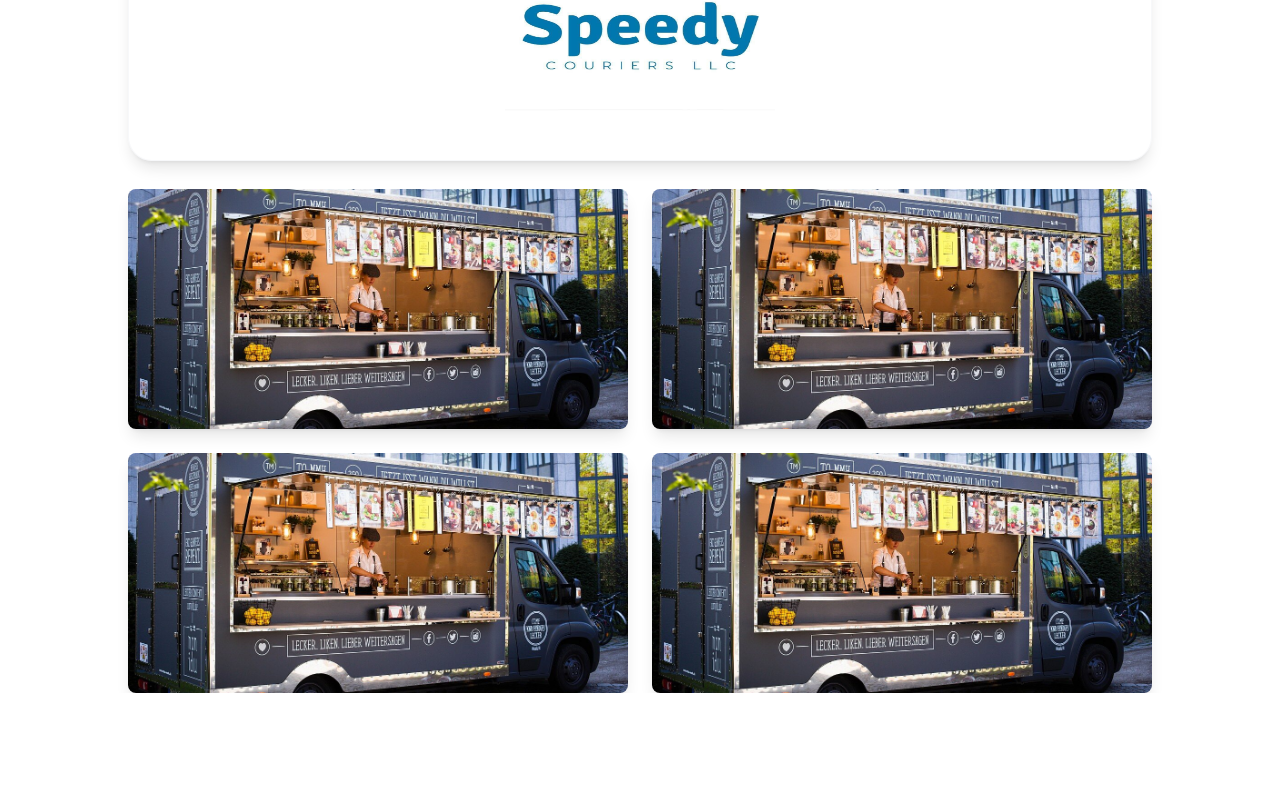
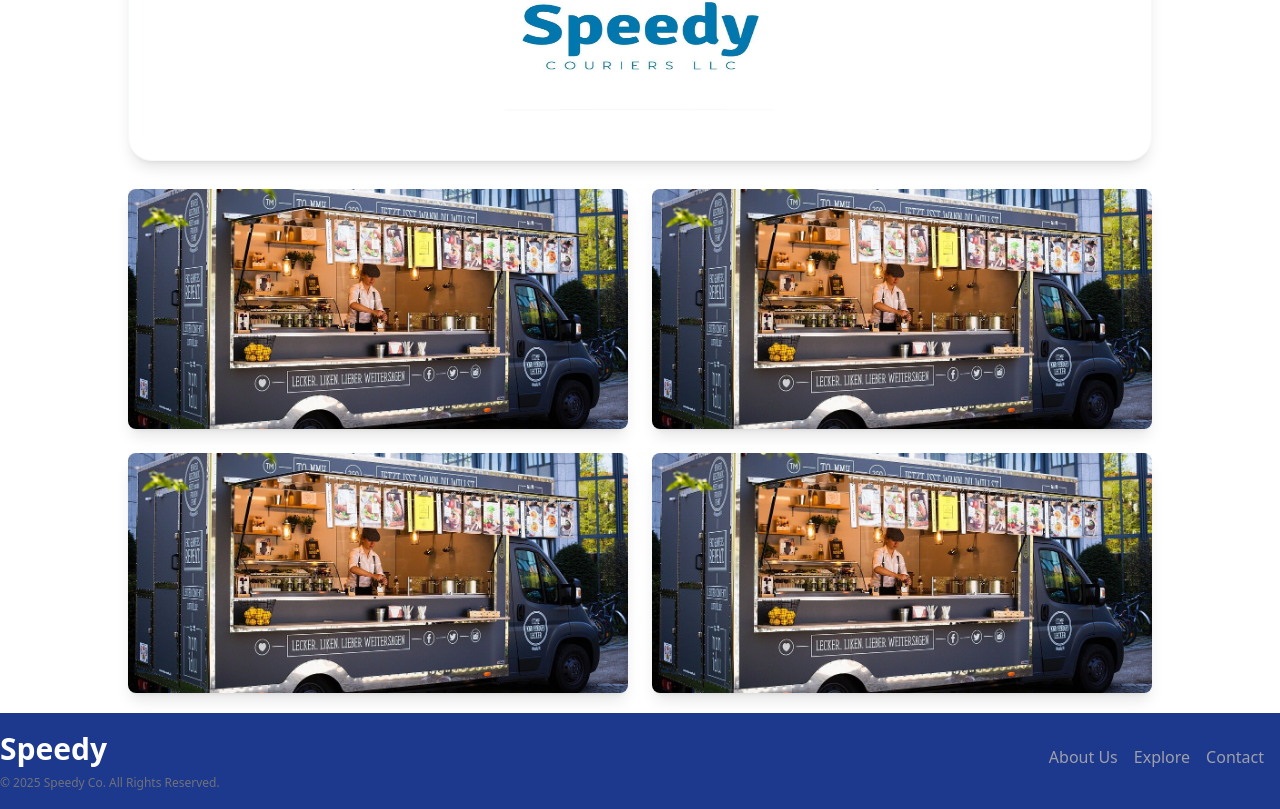
Before and after one commit to KYADMZ/Proyecto-speedy, a Next.js app in the folder spdy/: page / in a window 1280 px wide. Shown: the part 1196-2005 px from the top of the page. Before the commit the page ends 1889 px from the top, so only its background shows below. Built offline with nearby package versions, Linux system fonts and the light colour scheme.

Commit message:
se añadio el footer

```diff
--- a/spdy/app/UI/home/page.jsx
+++ b/spdy/app/UI/home/page.jsx
@@ -26,7 +26,7 @@ export default function home() {
                 </div>
             </section>
 
-            <section>
+            <section className="mb-5">
                 <div className="grid grid-cols-1 sm:grid-cols-2 gap-6 max-w-5xl mx-auto">
                     <div className="relative w-full h-60 rounded-lg overflow-hidden shadow-lg group">
                         <img src="foodT.jpg" alt="Imagen 2" className="w-full h-full object-cover" />
--- /dev/null
+++ b/spdy/app/components/footer.jsx
@@ -0,0 +1,40 @@
+import React from "react";
+
+export default function Footer() {
+    return (
+        <footer className="bg-blue-900 text-white py-4">
+            <div className="container mx-auto flex justify-between items-center">
+                {/* Logo y texto */}
+                <div className="text-left">
+                    <h3 className="text-3xl font-semibold">Speedy</h3>
+                    {/* Pie de página con derechos reservados */}
+                    <div className="text-zinc-500 text-xs mt-2">
+                        &copy; 2025 Speedy Co. All Rights Reserved.
+                    </div>
+                </div>
+
+                {/* Enlaces de navegación y redes sociales */}
+                <div className="flex flex-col items-center ml-4 m-4">
+                    {/* Enlaces de navegación */}
+                    <ul className="flex space-x-4 mb-2"> {/* Cambiado a mb-2 para reducir el margen entre los enlaces y los íconos */}
+                        <li>
+                            <a href="/about" className="text-zinc-400 hover:text-white">
+                                About Us
+                            </a>
+                        </li>
+                        <li>
+                            <a href="/explore" className="text-zinc-400 hover:text-white">
+                                Explore
+                            </a>
+                        </li>
+                        <li>
+                            <a href="/contact" className="text-zinc-400 hover:text-white">
+                                Contact
+                            </a>
+                        </li>
+                    </ul>
+                </div>
+            </div>
+        </footer>
+    );
+}
--- a/spdy/app/layout.js
+++ b/spdy/app/layout.js
@@ -1,5 +1,6 @@
 import "./globals.css";
 import NAV from "./components/nav"
+import FOOTER from "./components/footer"
 
 export default function RootLayout({ children }) {
   return (
@@ -7,6 +8,7 @@ export default function RootLayout({ children }) {
       <body className="">
         <NAV />
         {children}
+        <FOOTER />
       </body>
     </html>
   );
```
